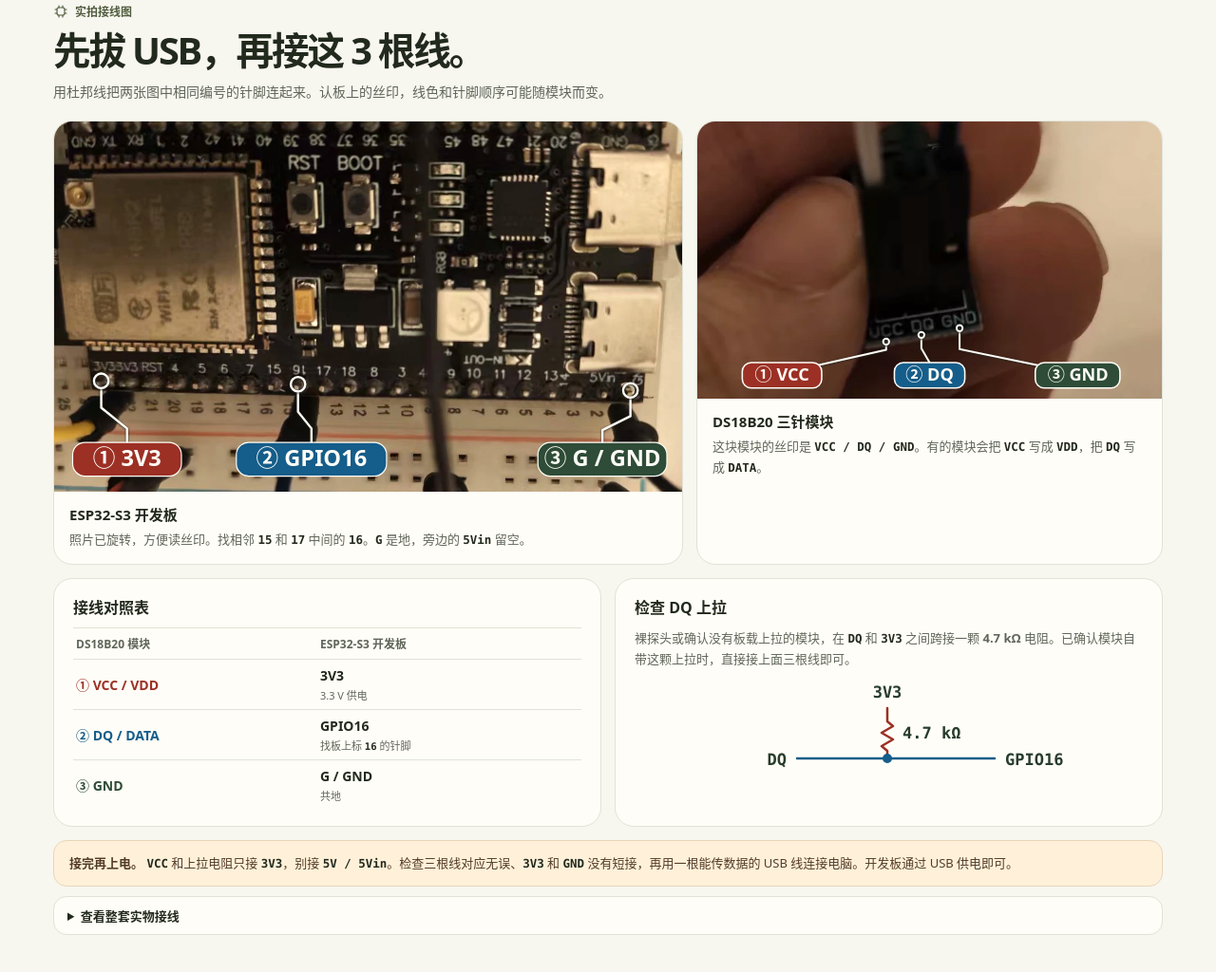
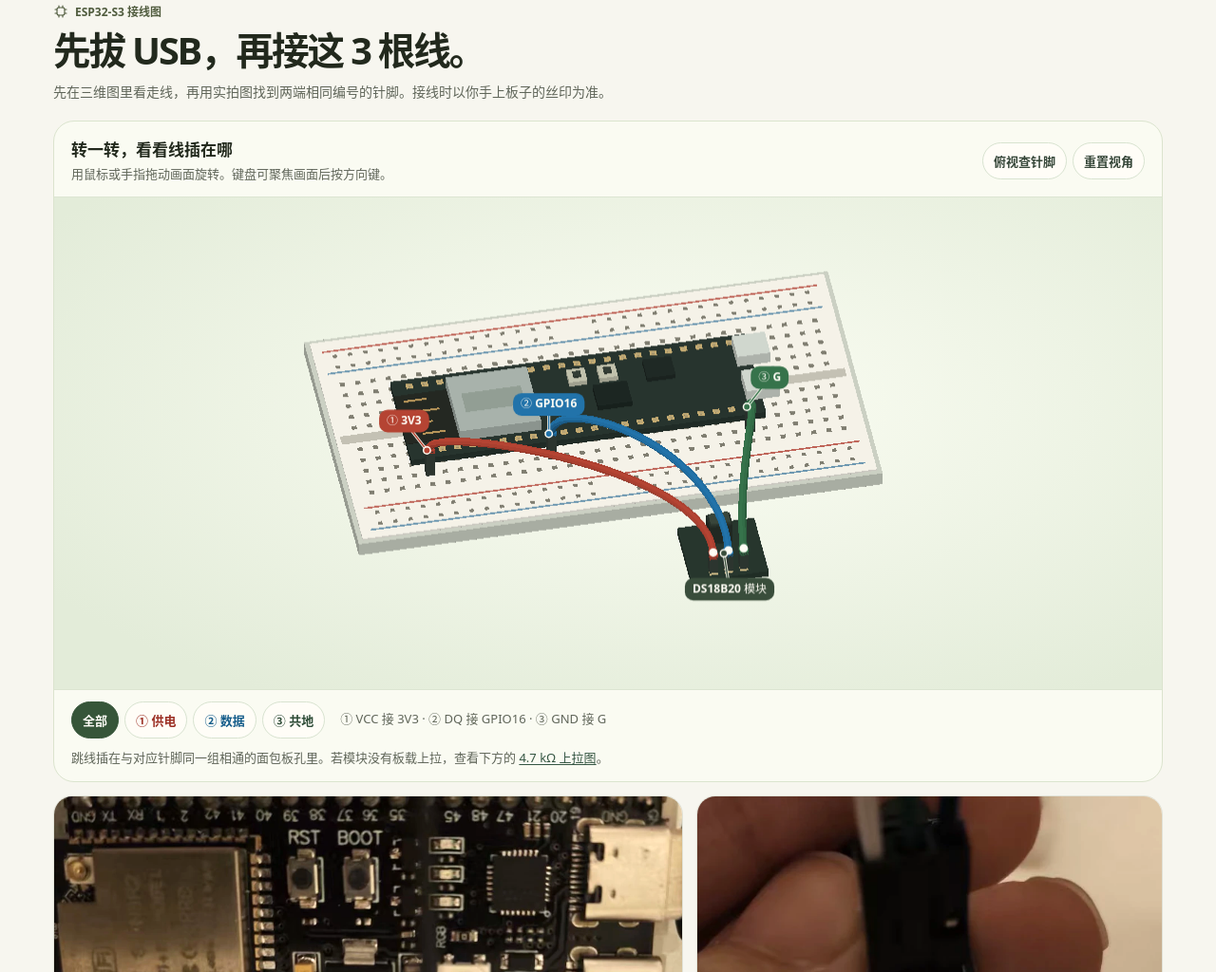
Before and after one commit to bealuxDream/temperature-emotion-box, a website: page site/index.html in a window 1280 px wide. Shown: the part 1744-2768 px from the top of the page at 95% size. Drawn offline with Linux system fonts and the light colour scheme.

Commit message:
Add an interactive 3D wiring model

```diff
--- a/site/index.html
+++ b/site/index.html
@@ -7,8 +7,9 @@
   <meta name="description" content="基于 ESP32-S3、DS18B20 与 DeepSeek Harness 的开源温度伙伴。体验冷热如何改变聊天的表情与语气。">
   <title>温度表情箱 · 让关心刚刚好</title>
   <link rel="icon" href="./icon.svg" type="image/svg+xml">
-  <link rel="stylesheet" href="./style.css?v=wiring-guide">
+  <link rel="stylesheet" href="./style.css?v=wiring-model">
   <script src="./app.js?v=room-tone" defer></script>
+  <script src="./wiring-model.js" type="module"></script>
 </head>
 <body data-mood="comfy">
   <svg class="sprite" xmlns="http://www.w3.org/2000/svg" aria-hidden="true">
@@ -143,11 +144,38 @@
     <section class="wiring" id="wiring" aria-labelledby="wiring-heading">
       <div class="section-head">
         <div>
-          <div class="section-label"><svg aria-hidden="true"><use href="#i-chip"/></svg> 实拍接线图</div>
+          <div class="section-label"><svg aria-hidden="true"><use href="#i-chip"/></svg> ESP32-S3 接线图</div>
           <h2 id="wiring-heading">先拔 USB，再接这 3 根线。</h2>
-          <p>用杜邦线把两张图中相同编号的针脚连起来。认板上的丝印，线色和针脚顺序可能随模块而变。</p>
+          <p>先在三维图里看走线，再用实拍图找到两端相同编号的针脚。接线时以你手上板子的丝印为准。</p>
         </div>
       </div>
+
+      <figure class="wiring-model">
+        <figcaption>
+          <div>
+            <h3 id="model-title">转一转，看看线插在哪</h3>
+            <p id="model-help">用鼠标或手指拖动画面旋转。键盘可聚焦画面后按方向键。</p>
+          </div>
+          <div class="wiring-views" aria-label="三维视角" role="group" hidden>
+            <button type="button" data-view="top">俯视查针脚</button>
+            <button type="button" data-view="reset">重置视角</button>
+          </div>
+        </figcaption>
+        <div class="wiring-stage" hidden>
+          <canvas class="wiring-solid" tabindex="0" aria-labelledby="model-title" aria-describedby="model-help model-reading"></canvas>
+          <canvas class="wiring-labels" aria-hidden="true"></canvas>
+        </div>
+        <div class="wiring-model-tools" hidden>
+          <div class="wiring-signal-controls" aria-label="突出显示哪根线" role="group">
+            <button type="button" data-wire="all" aria-pressed="true">全部</button>
+            <button type="button" data-wire="power" class="pin-power" aria-pressed="false">① 供电</button>
+            <button type="button" data-wire="data" class="pin-data" aria-pressed="false">② 数据</button>
+            <button type="button" data-wire="ground" class="pin-ground" aria-pressed="false">③ 共地</button>
+          </div>
+          <p id="model-reading" aria-live="polite">① VCC 接 3V3 · ② DQ 接 GPIO16 · ③ GND 接 G</p>
+        </div>
+        <p class="wiring-model-note">跳线插在与对应针脚同一组相通的面包板孔里。若模块没有板载上拉，查看下方的 <a href="#dq-pullup">4.7 kΩ 上拉图</a>。</p>
+      </figure>
 
       <div class="wiring-photos">
         <figure class="wiring-photo">
@@ -205,7 +233,7 @@
           </table>
         </div>
         <div class="wiring-checklist">
-          <h3>检查 DQ 上拉</h3>
+          <h3 id="dq-pullup">检查 DQ 上拉</h3>
           <p>裸探头或确认没有板载上拉的模块，在 <code>DQ</code> 和 <code>3V3</code> 之间跨接一颗 <strong>4.7 kΩ</strong> 电阻。已确认模块自带这颗上拉时，直接接上面三根线即可。</p>
           <svg class="pullup-diagram" viewBox="0 0 440 124" role="img" aria-labelledby="pullup-title">
             <title id="pullup-title">DQ 与 GPIO16 直接相连，4.7 kΩ 电阻从数据线的分支接到 3V3，电阻不串在数据线上。</title>
--- a/site/style.css
+++ b/site/style.css
@@ -334,3 +334,28 @@ svg.pullup-diagram { display: block; width: min(100%, 440px); height: auto; marg
   .top-nav { gap: 2px; max-width: 100%; flex-wrap: wrap; font-size: 12px; }
   .top-nav a { padding-inline: 7px; }
 }
+
+.wiring-model { margin: 0 0 14px; overflow: hidden; border: 1px solid #dbe4ce; border-radius: 22px; background: #fafbf2; }
+.wiring-model figcaption { display: flex; flex-wrap: wrap; align-items: center; justify-content: space-between; gap: 10px; padding: 16px 18px 12px; }
+.wiring-model h3 { margin: 0 0 4px; font-size: 17px; }
+.wiring-model p { margin: 0; color: var(--muted); font-size: 13px; line-height: 1.65; }
+.wiring-stage { position: relative; height: clamp(260px, 45vw, 520px); background: radial-gradient(ellipse at 56% 43%, #fbfdf3, #e3ecd9 85%); border-block: 1px solid #dce5d2; }
+.wiring-stage canvas { position: absolute; inset: 0; width: 100%; height: 100%; }
+.wiring-solid { cursor: grab; touch-action: none; }
+.wiring-solid:active { cursor: grabbing; }
+.wiring-solid:focus-visible { outline-offset: -4px; }
+.wiring-labels { pointer-events: none; }
+.wiring-views, .wiring-signal-controls { display: flex; flex-wrap: wrap; gap: 6px; }
+.wiring-views[hidden], .wiring-model-tools[hidden], .wiring-stage[hidden] { display: none; }
+.wiring-views button, .wiring-signal-controls button { min-height: 39px; border: 1px solid #d8e3d0; border-radius: 100px; padding: 5px 11px; background: #fffdf7; color: var(--pin, #354638); font-size: 13px; font-weight: 720; }
+.wiring-views button:hover, .wiring-signal-controls button:hover { border-color: var(--pin, #57744c); }
+.wiring-signal-controls button[aria-pressed="true"] { border-color: var(--pin, #365539); background: var(--pin, #365539); color: #fffdf7; }
+.wiring-model-tools { display: flex; flex-wrap: wrap; align-items: center; gap: 8px 16px; padding: 12px 18px 0; }
+.wiring-model p.wiring-model-note { padding: 10px 18px 14px; }
+.wiring-model-note a { color: #355643; text-decoration: underline; text-underline-offset: 2px; }
+#dq-pullup { scroll-margin-top: 18px; }
+@media (max-width: 540px) {
+  .wiring-model { margin-bottom: 9px; }
+  .wiring-model figcaption, .wiring-model-tools, .wiring-model p.wiring-model-note { padding-inline: 12px; }
+  .wiring-stage { height: clamp(245px, 70vw, 330px); }
+}
--- /dev/null
+++ b/site/wiring-model.js
@@ -0,0 +1,407 @@
+const model = document.querySelector('.wiring-model');
+const canvas = model.querySelector('.wiring-solid');
+const labelCanvas = model.querySelector('.wiring-labels');
+const stage = model.querySelector('.wiring-stage');
+const scene = canvas.getContext('2d');
+const ink = labelCanvas.getContext('2d');
+
+const DEFAULT_YAW = -0.19;
+const DEFAULT_PITCH = 0.79;
+const targetZ = 5;
+const targetY = 5;
+const pitchDistance = 3.2;
+const boardPinX = (index) => -36.8 + index * pitchDistance;
+const headerZ = -1.4;
+const connectorZ = 1.8;
+const modulePinZ = 43;
+
+const wires = [
+  { id: 'power', color: '#b54433', top: '① 3V3', bottom: '① VCC', pin: 0, x: 14.8, height: 24,
+    description: '① 供电，把 DS18B20 的 VCC 接到 ESP32-S3 的 3V3。' },
+  { id: 'data', color: '#2273aa', top: '② GPIO16', bottom: '② DQ', pin: 8, x: 18, height: 29,
+    description: '② 数据，把 DS18B20 的 DQ 接到 ESP32-S3 的 GPIO16。这个针脚在 15 和 17 中间。' },
+  { id: 'ground', color: '#36734b', top: '③ G', bottom: '③ GND', pin: 21, x: 21.2, height: 20,
+    description: '③ 共地，把 DS18B20 的 GND 接到 ESP32-S3 的 G。紧挨着的 5Vin 留空。' },
+];
+
+function color(hex) {
+  return [1, 3, 5].map((offset) => Number.parseInt(hex.slice(offset, offset + 2), 16) / 255);
+}
+
+function triangle(mesh, a, b, c, shade) {
+  mesh.push(...a, ...shade, ...b, ...shade, ...c, ...shade);
+}
+
+function quad(mesh, a, b, c, d, base, light = 1) {
+  const shade = base.map((component) => component * light);
+  triangle(mesh, a, b, c, shade);
+  triangle(mesh, a, c, d, shade);
+}
+
+function block(mesh, x, y, z, width, height, depth, hex) {
+  const left = x - width / 2, right = x + width / 2;
+  const back = z - depth / 2, front = z + depth / 2;
+  const low = y, high = y + height;
+  const a = [left, low, back], b = [right, low, back], c = [right, low, front], d = [left, low, front];
+  const e = [left, high, back], f = [right, high, back], g = [right, high, front], h = [left, high, front];
+  const base = color(hex);
+  quad(mesh, e, f, g, h, base);
+  quad(mesh, d, c, g, h, base, 0.83);
+  quad(mesh, a, d, h, e, base, 0.74);
+  quad(mesh, b, c, g, f, base, 0.86);
+  quad(mesh, a, b, f, e, base, 0.69);
+  quad(mesh, a, b, c, d, base, 0.65);
+}
+
+function flat(mesh, x, y, z, width, depth, shade) {
+  const w = width / 2, d = depth / 2;
+  quad(mesh, [x - w, y, z - d], [x + w, y, z - d], [x + w, y, z + d], [x - w, y, z + d], shade);
+}
+
+function breadboard(mesh) {
+  block(mesh, 0, -3.6, -11, 110, 3.2, 60, '#cbd0c3');
+  block(mesh, 0, -0.4, -11, 108, 0.4, 58, '#f5f2e8');
+  const holes = color('#807e71');
+  const gap = color('#c4c1b4');
+  flat(mesh, 0, 0.006, -11, 106, 2.4, gap);
+  for (let column = 0; column < 32; column += 1) {
+    const x = -49.6 + column * pitchDistance;
+    for (const z of [-27, -23.8, -20.6, -17.4, -14.2, -7.8, -4.6, -1.4, 1.8, 5]) {
+      flat(mesh, x, 0.012, z, 1.05, 1.05, holes);
+    }
+    if (column !== 15 && column !== 16) {
+      for (const z of [-35.4, -32.2, 10.9, 14.1]) flat(mesh, x, 0.012, z, 0.88, 0.88, holes);
+    }
+  }
+  for (const [z, hex] of [[-37, '#bf6458'], [-30.6, '#6995af'], [9.3, '#bf6458'], [15.7, '#6995af']]) {
+    flat(mesh, 0, 0.022, z, 104, 0.45, color(hex));
+  }
+}
+
+function esp32(mesh) {
+  block(mesh, -3.2, 1.8, -11, 74.5, 1.6, 23.3, '#27342e');
+  block(mesh, -35, 3.45, -11, 11, 0.22, 14.1, '#242822');
+  for (let i = 0; i < 4; i += 1) {
+    flat(mesh, -36.4 + (i % 2) * 2, 3.71, -16.1 + i * 3.3, 4.8, 0.55, color('#bc985b'));
+  }
+  block(mesh, -21, 3.45, -11, 17, 2.75, 16, '#a8b2ab');
+  flat(mesh, -21, 6.22, -11, 12.5, 5.5, color('#929e94'));
+  block(mesh, 3.7, 3.45, -9.4, 7.2, 1.3, 6.2, '#1c2622');
+  block(mesh, 14.6, 3.45, -15.3, 6, 1.1, 5.5, '#1f2925');
+  for (const x of [-2.5, 3.9]) {
+    block(mesh, x, 3.45, -16.1, 3.8, 1.2, 3.8, '#c1c1ac');
+    block(mesh, x, 4.65, -16.1, 1.6, 0.45, 1.6, '#343d35');
+  }
+  for (const z of [-16.6, -6.4]) {
+    block(mesh, 34.2, 3.42, z, 6.9, 2.8, 6.25, '#d0d7ce');
+    block(mesh, 37.65, 4.08, z, 0.15, 1.2, 4.4, '#444d45');
+  }
+  for (let i = 0; i < 22; i += 1) {
+    const x = boardPinX(i);
+    for (const z of [headerZ, -20.6]) {
+      block(mesh, x, 0, z, 0.6, 3.58, 0.6, '#b7a477');
+      flat(mesh, x, 3.46, z, 1.42, 1.42, color('#c6ac72'));
+    }
+  }
+}
+
+function ds18b20(mesh) {
+  block(mesh, 18, 0.4, 36.9, 16.2, 1.5, 15.9, '#27362d');
+  block(mesh, 18, 1.9, 33.2, 4.9, 5, 3.7, '#263029');
+  block(mesh, 18, 6.9, 33, 4.15, 0.5, 3.0, '#39463b');
+  for (const { x } of wires) {
+    block(mesh, x, 2, modulePinZ, 0.68, 2.3, 0.68, '#bea671');
+    flat(mesh, x, 1.94, modulePinZ, 1.7, 1.7, color('#cfbb87'));
+  }
+}
+
+function cubic(a, b, c, d, t) {
+  const s = 1 - t;
+  return a.map((value, i) => s ** 3 * value + 3 * s ** 2 * t * b[i] + 3 * s * t ** 2 * c[i] + t ** 3 * d[i]);
+}
+
+function cable(wire) {
+  const mesh = [];
+  const x = boardPinX(wire.pin);
+  const start = [x, 7.8, connectorZ], end = [wire.x, 7.5, modulePinZ];
+  const outgoing = [x, wire.height, 12], incoming = [wire.x, wire.height + 1, 35];
+  const base = color(wire.color);
+  const points = Array.from({ length: 37 }, (_, i) => cubic(start, outgoing, incoming, end, i / 36));
+  const rings = points.map((point, i) => {
+    const previous = points[Math.max(0, i - 1)], next = points[Math.min(points.length - 1, i + 1)];
+    const dx = next[0] - previous[0], dz = next[2] - previous[2];
+    const distance = Math.hypot(dx, dz) || 1;
+    const side = [dz / distance, 0, -dx / distance];
+    const dy = next[1] - previous[1];
+    const length = Math.hypot(distance, dy);
+    const up = [-dx * dy / distance / length, distance / length, -dz * dy / distance / length];
+    return Array.from({ length: 8 }, (_, j) => {
+      const angle = j * Math.PI / 4;
+      return point.map((value, k) => value + 0.82 * (Math.cos(angle) * side[k] + Math.sin(angle) * up[k]));
+    });
+  });
+  for (let i = 0; i < rings.length - 1; i += 1) {
+    for (let j = 0; j < 8; j += 1) {
+      const k = (j + 1) % 8;
+      quad(mesh, rings[i][j], rings[i][k], rings[i + 1][k], rings[i + 1][j], base, 0.81 + 0.19 * Math.sin(j * Math.PI / 4));
+    }
+  }
+
+  // The plug and board pin use neighboring holes in the same terminal strip.
+  flat(mesh, x, 0.033, (headerZ + connectorZ) / 2, 0.65, connectorZ - headerZ, base);
+  block(mesh, x, 0.18, connectorZ, 1.82, 6.9, 1.82, '#354039');
+  block(mesh, x, 6.5, connectorZ, 1.82, 1.0, 1.82, wire.color);
+  block(mesh, wire.x, 2.55, modulePinZ, 1.82, 4.75, 1.82, '#354039');
+  block(mesh, wire.x, 6.5, modulePinZ, 1.82, 1.0, 1.82, wire.color);
+  return mesh;
+}
+
+function camera(width, height, unit, yaw, pitch) {
+  const sinYaw = Math.sin(yaw), cosYaw = Math.cos(yaw);
+  const sinPitch = Math.sin(pitch), cosPitch = Math.cos(pitch);
+  return ([x, y, z]) => {
+    y -= targetY;
+    z -= targetZ;
+    const travel = sinYaw * x + cosYaw * z;
+    return [width / 2 + (cosYaw * x - sinYaw * z) * unit,
+      height / 2 + (sinPitch * travel - cosPitch * y) * unit,
+      cosPitch * travel + sinPitch * y];
+  };
+}
+
+function packVertices(vertices) {
+  return { vertices, projected: new Float32Array(vertices.length / 2) };
+}
+
+// Rasterize the model into a transparent canvas with per-pixel depth, so
+// pins and cables occlude each other correctly even without WebGL.
+function paintTriangle(pixels, depth, width, height, points, i, shade) {
+  const ax = points[i], ay = points[i + 1], az = points[i + 2];
+  const bx = points[i + 3], by = points[i + 4], bz = points[i + 5];
+  const cx = points[i + 6], cy = points[i + 7], cz = points[i + 8];
+  const abx = bx - ax, aby = by - ay, acx = cx - ax, acy = cy - ay;
+  const determinant = abx * acy - aby * acx;
+  if (Math.abs(determinant) < 0.001) return;
+
+  const x0 = Math.max(0, Math.floor(Math.min(ax, bx, cx)));
+  const y0 = Math.max(0, Math.floor(Math.min(ay, by, cy)));
+  const x1 = Math.min(width, Math.ceil(Math.max(ax, bx, cx)));
+  const y1 = Math.min(height, Math.ceil(Math.max(ay, by, cy)));
+
+  const uStep = acy / determinant, vStep = -aby / determinant;
+  const dzU = bz - az, dzV = cz - az;
+  const dzStep = uStep * dzU + vStep * dzV;
+  for (let y = y0; y < y1; y += 1) {
+    const dy = y + 0.5 - ay, dx = x0 + 0.5 - ax;
+    let u = (acy * dx - acx * dy) / determinant;
+    let v = (abx * dy - aby * dx) / determinant;
+    let z = az + u * dzU + v * dzV;
+    for (let x = x0, k = y * width + x0; x < x1; x += 1, k += 1) {
+      if (u >= -0.0001 && v >= -0.0001 && u + v <= 1.0001 && z > depth[k]) {
+        depth[k] = z;
+        pixels[k] = shade;
+      }
+      u += uStep;
+      v += vStep;
+      z += dzStep;
+    }
+  }
+}
+
+function renderModel(objects, target, project, focus) {
+  const { width, height, pixels, depth, image } = target;
+  pixels.fill(0);
+  depth.fill(-Infinity);
+  for (const object of objects) {
+    const { vertices, projected } = object;
+    const faded = Boolean(object.id && focus !== 'all' && object.id !== focus);
+    for (let i = 0, j = 0; i < vertices.length; i += 6, j += 3) {
+      const [x, y, z] = project([vertices[i], vertices[i + 1], vertices[i + 2]]);
+      projected[j] = x;
+      projected[j + 1] = y;
+      projected[j + 2] = z;
+    }
+    const channel = (v, base) => Math.round(255 * (faded ? v * 0.21 + base * 0.79 : v));
+    for (let i = 0, j = 0; i < vertices.length; i += 18, j += 9) {
+      const shade = 0xff000000 | channel(vertices[i + 5], 0.76) << 16 |
+        channel(vertices[i + 4], 0.80) << 8 | channel(vertices[i + 3], 0.77);
+      paintTriangle(pixels, depth, width, height, projected, j, shade);
+    }
+  }
+  scene.putImageData(image, 0, 0);
+}
+
+function drawAnnotations(width, height, project, focus) {
+  ink.font = '700 12px system-ui, "Microsoft YaHei", sans-serif';
+  ink.textAlign = 'center';
+  ink.textBaseline = 'middle';
+  const used = [];
+  function tag(position, label, theme, dx, dy) {
+    const [x, y] = project(position);
+    const w = ink.measureText(label).width + 16, h = 24;
+    const tx = Math.max(w / 2 + 5, Math.min(width - w / 2 - 5, x + dx));
+    let ty = Math.max(h / 2 + 5, Math.min(height - h / 2 - 5, y + dy));
+    if (used.some(([u, v, span]) => Math.abs(u - tx) < (span + w) / 2 + 3 && Math.abs(v - ty) < h + 3)) {
+      ty = Math.max(h / 2 + 5, Math.min(height - h / 2 - 5, ty + (dy < 0 ? -1 : 1) * (h + 4)));
+    }
+    used.push([tx, ty, w]);
+    ink.beginPath();
+    ink.moveTo(x, y);
+    ink.lineTo(tx, ty);
+    ink.strokeStyle = '#fdfdf2';
+    ink.lineWidth = 3;
+    ink.stroke();
+    ink.strokeStyle = theme;
+    ink.lineWidth = 1.4;
+    ink.stroke();
+    dot(x, y, theme);
+    ink.fillStyle = theme;
+    ink.beginPath();
+    ink.roundRect(tx - w / 2, ty - h / 2, w, h, 9);
+    ink.fill();
+    ink.fillStyle = '#fffdf5';
+    ink.fillText(label, tx, ty);
+  }
+  function dot(x, y, theme) {
+    ink.fillStyle = theme;
+    ink.strokeStyle = '#fffdf5';
+    ink.lineWidth = 1.5;
+    ink.beginPath();
+    ink.arc(x, y, 3.7, 0, Math.PI * 2);
+    ink.fill();
+    ink.stroke();
+  }
+
+  for (const [i, wire] of wires.entries()) {
+    if (focus !== 'all' && focus !== wire.id) continue;
+    const x = boardPinX(wire.pin);
+    tag([x, 3.59, headerZ], wire.top, wire.color, (i - 1) * 24, -31);
+    if (focus === 'all') {
+      dot(...project([wire.x, 7.7, modulePinZ]), wire.color);
+    } else {
+      tag([wire.x, 7.7, modulePinZ], wire.bottom, wire.color, 30, 28);
+    }
+  }
+  if (focus === 'all') tag([18, 1.91, 38], 'DS18B20 模块', '#394d3b', 6, 38);
+  if (focus === 'ground') tag([boardPinX(20), 3.6, headerZ], '5Vin 留空', '#634d39', -41, -38);
+}
+
+function modelScale(width, height, yaw, pitch) {
+  const project = camera(0, 0, 1, yaw, pitch);
+  // Include the corner points of the breadboard and the module, as well as the cable arches.
+  const positions = [[-55, -3.6, -41], [55, -3.6, -41], [-55, -3.6, 19], [55, -3.6, 19],
+    [-55, 0, -41], [55, 0, -41], [-55, 0, 19], [55, 0, 19],
+    [26, 0, 45], [10, 0, 45], [-36.8, 24, 11], [18, 25, 25], [30.4, 20, 11]];
+  const screen = positions.map(project);
+  const halfX = Math.max(...screen.map(([x]) => Math.abs(x)));
+  const halfY = Math.max(...screen.map(([, y]) => Math.abs(y)));
+  return Math.min(width / (2 * halfX + 30), height / (2 * halfY + 30));
+}
+
+function setup() {
+  const solid = [];
+  breadboard(solid);
+  esp32(solid);
+  ds18b20(solid);
+  const objects = [packVertices(solid), ...wires.map((wire) => ({ ...packVertices(cable(wire)), id: wire.id }))];
+  let target;
+  let yaw = DEFAULT_YAW, pitch = DEFAULT_PITCH, focus = 'all', drag, pending = 0;
+
+  function redraw() {
+    pending = 0;
+    const { width, height } = stage.getBoundingClientRect();
+    if (!width || !height) return;
+    const pixelsX = Math.round(width), pixelsY = Math.round(height);
+    if (!target || target.width !== pixelsX || target.height !== pixelsY) {
+      canvas.width = pixelsX;
+      canvas.height = pixelsY;
+      const image = scene.createImageData(pixelsX, pixelsY);
+      target = { width: pixelsX, height: pixelsY, image,
+        pixels: new Uint32Array(image.data.buffer), depth: new Float32Array(pixelsX * pixelsY) };
+    }
+    const density = Math.min(window.devicePixelRatio || 1, 2);
+    const overlayX = Math.round(width * density), overlayY = Math.round(height * density);
+    if (labelCanvas.width !== overlayX || labelCanvas.height !== overlayY) {
+      labelCanvas.width = overlayX;
+      labelCanvas.height = overlayY;
+    }
+    const unit = modelScale(width, height, yaw, pitch);
+    renderModel(objects, target, camera(pixelsX, pixelsY, unit, yaw, pitch), focus);
+    ink.setTransform(overlayX / width, 0, 0, overlayY / height, 0, 0);
+    ink.clearRect(0, 0, width, height);
+    drawAnnotations(width, height, camera(width, height, unit, yaw, pitch), focus);
+  }
+
+  const invalidate = () => { if (!pending) pending = requestAnimationFrame(redraw); };
+  const rotate = (dx, dy) => {
+    yaw += dx;
+    pitch = Math.max(0.19, Math.min(Math.PI / 2, pitch + dy));
+    invalidate();
+  };
+
+  canvas.addEventListener('pointerdown', (event) => {
+    if (drag || event.button !== 0) return;
+    drag = { pointerId: event.pointerId, x: event.clientX, y: event.clientY };
+    canvas.setPointerCapture(event.pointerId);
+  });
+  canvas.addEventListener('pointermove', (event) => {
+    if (!drag || drag.pointerId !== event.pointerId) return;
+    rotate((event.clientX - drag.x) * 0.009, (event.clientY - drag.y) * 0.008);
+    drag.x = event.clientX;
+    drag.y = event.clientY;
+  });
+  for (const event of ['pointerup', 'pointercancel', 'lostpointercapture']) {
+    canvas.addEventListener(event, (e) => { if (drag?.pointerId === e.pointerId) drag = null; });
+  }
+
+  canvas.addEventListener('keydown', (event) => {
+    const steps = { ArrowLeft: [-0.14, 0], ArrowRight: [0.14, 0], ArrowUp: [0, 0.12], ArrowDown: [0, -0.12] };
+    const delta = steps[event.key];
+    if (delta) {
+      event.preventDefault();
+      rotate(...delta);
+    }
+  });
+
+  for (const button of model.querySelectorAll('[data-view]')) {
+    button.addEventListener('click', () => {
+      const top = button.dataset.view === 'top';
+      yaw = top ? 0 : DEFAULT_YAW;
+      pitch = top ? Math.PI / 2 : DEFAULT_PITCH;
+      invalidate();
+    });
+  }
+
+  const reading = model.querySelector('#model-reading');
+  const allDescription = reading.textContent;
+  const controls = Array.from(model.querySelectorAll('[data-wire]'));
+  for (const button of controls) {
+    button.addEventListener('click', () => {
+      focus = button.dataset.wire;
+      reading.textContent = wires.find((wire) => wire.id === focus)?.description ?? allDescription;
+      controls.forEach((control) => control.setAttribute('aria-pressed', String(control === button)));
+      invalidate();
+    });
+  }
+
+  for (const element of model.querySelectorAll('[hidden]')) element.hidden = false;
+  new ResizeObserver(invalidate).observe(stage);
+  invalidate();
+}
+
+function usePhotos() {
+  for (const element of model.querySelectorAll('.wiring-stage, .wiring-views, .wiring-model-tools')) element.hidden = true;
+  model.querySelector('#model-title').textContent = '从实拍图找针脚';
+  model.querySelector('#model-help').textContent = '当前环境未能显示三维模型。可以按下方照片和对照表连接。';
+}
+
+if (scene && ink) {
+  try {
+    setup();
+  } catch (error) {
+    console.error('Wiring model could not start', error);
+    usePhotos();
+  }
+} else {
+  usePhotos();
+}
```
